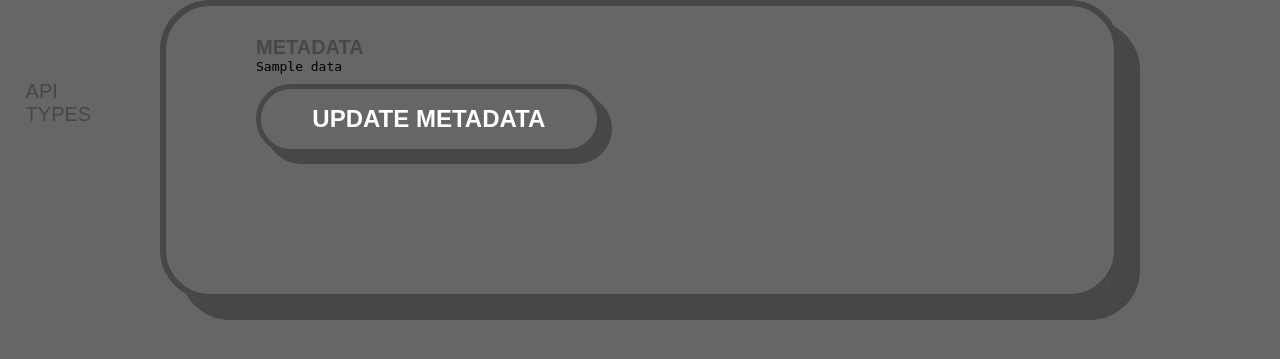
After one commit to Architrixs/ThisApiForThat, a Django app: template templates/meta.html in a window 1280 px wide. The commit adds this page. Shown: the top 359 px of the page. Run offline with Django 4.2, Linux system fonts and the light colour scheme; the template is opened without the code that fills it: most values are stand-ins (such as "Sample title", 1, 10 or a date in 2020).

Commit message:
add metaData crud page

```diff
--- a/ApiForApi/urls.py
+++ b/ApiForApi/urls.py
@@ -17,7 +17,7 @@ from django.contrib import admin
 from django.urls import path
 from django.views.generic.base import RedirectView
 from ThisApiForThatThing.views import MainPageView, RandomDataCall, TypeDataCall, AllTypes, \
-    CrudPageView, MetaDataCall, CrudPageViewWithId, CrudPageViewWithTypes
+    CrudPageView, MetaDataCall, CrudPageViewWithId, CrudPageViewWithTypes, CrudPageViewWithMetaData
 
 urlpatterns = [
     path('admin/', admin.site.urls),
@@ -25,8 +25,9 @@ urlpatterns = [
     path('api/random/', RandomDataCall.as_view(), name='random'),
     path('api/types/', AllTypes.as_view()),
     path('api/types/<str:type>', TypeDataCall.as_view(), name='type'),
+    path('api/meta/', MetaDataCall.as_view(), name='meta'),
     path('crud/id=<int:id>', CrudPageViewWithId.as_view(), name='crudId'),
     path('crud/', CrudPageView.as_view(), name='crud'),
-    path('api/meta/', MetaDataCall.as_view(), name='meta'),
     path('crud/types', CrudPageViewWithTypes.as_view(), name='crudTypes'),
+    path('crud/meta', CrudPageViewWithMetaData.as_view(), name='crudMeta'),
 ]
--- a/static/form.css
+++ b/static/form.css
@@ -129,7 +129,12 @@ a {
     color: #ffffff;
     transition: all 0.4s;
 }
-
+pre {
+    white-space: pre-wrap;       /* Since CSS 2.1 */
+    white-space: -moz-pre-wrap;  /* Mozilla, since 1999 */
+    white-space: -o-pre-wrap;    /* Opera 7 */
+    word-wrap: break-word;       /* Internet Explorer 5.5+ */
+}
 @media screen and (max-width: 900px) {
     .card .row {
         grid-template-columns: repeat(auto-fit, minmax(70%, 1fr));
--- a/templates/crud.html
+++ b/templates/crud.html
@@ -23,7 +23,7 @@
 <div class="sidebar">
     <div class="tabs">
         <div class="tab">
-            <a href="#">API</a>
+            <a href="meta">MetaData</a>
         </div>
         <div class="tab">
             <a href="types">Types</a>
--- /dev/null
+++ b/templates/meta.html
@@ -0,0 +1,41 @@
+<!DOCTYPE html>
+<html lang="en">
+<head>
+    <meta charset="UTF-8">
+    {% load static %}
+    <link rel="stylesheet" href="{% static 'form.css' %}">
+    <script src="{% static 'script.js' %}"></script>
+    <title>crud/meta</title>
+</head>
+<body>
+
+<div class="sidebar">
+    <div class="tabs">
+        <div class="tab">
+            <a href="/crud">API</a>
+        </div>
+        <div class="tab">
+            <a href="types">Types</a>
+        </div>
+    </div>
+</div>
+<div class="card">
+    <div class="tab-content" id="metaData">
+        <h2>METADATA</h2>
+        {# show json data in pretty form #}
+        <div>
+            <pre>{{ data|safe }}</pre>
+        </div>
+        {# button for updating MetaData#}
+        <div class="row">
+            <form action="/crud/meta" method="post">
+                <div class="col">
+                    <input type="submit" value="Update MetaData">
+                </div>
+            </form>
+        </div>
+    </div>
+</div>
+
+</body>
+</html>
--- a/templates/typeForm.html
+++ b/templates/typeForm.html
@@ -9,14 +9,13 @@
 </head>
 <body>
 
-{# add a side bar with 3 tabs: one for API for, second For Types and third for random#}
 <div class="sidebar">
     <div class="tabs">
         <div class="tab">
             <a href="/crud">API</a>
         </div>
         <div class="tab">
-            <a href="types">Types</a>
+            <a href="meta">MetaData</a>
         </div>
     </div>
 </div>
```
Also changed, not shown: ThisApiForThatThing/views.py (+18 -3 lines).
